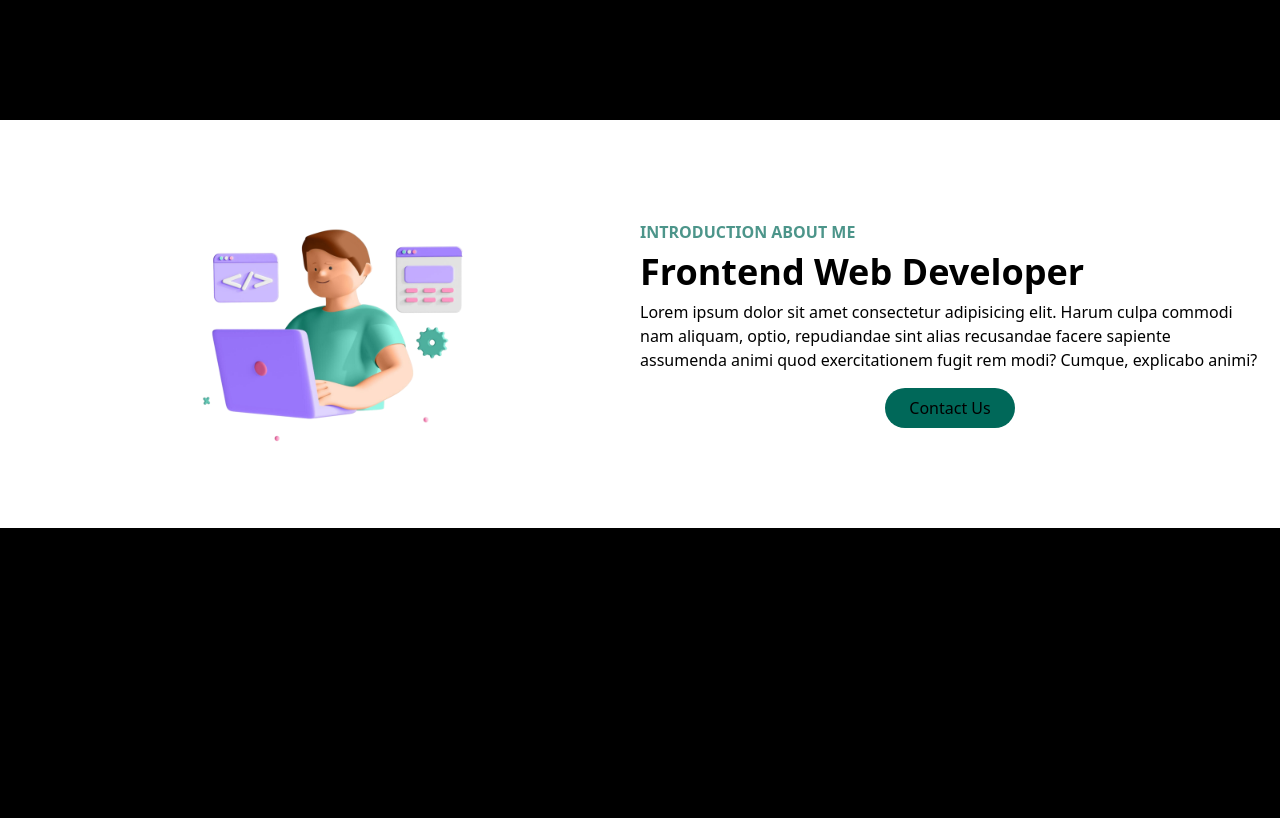
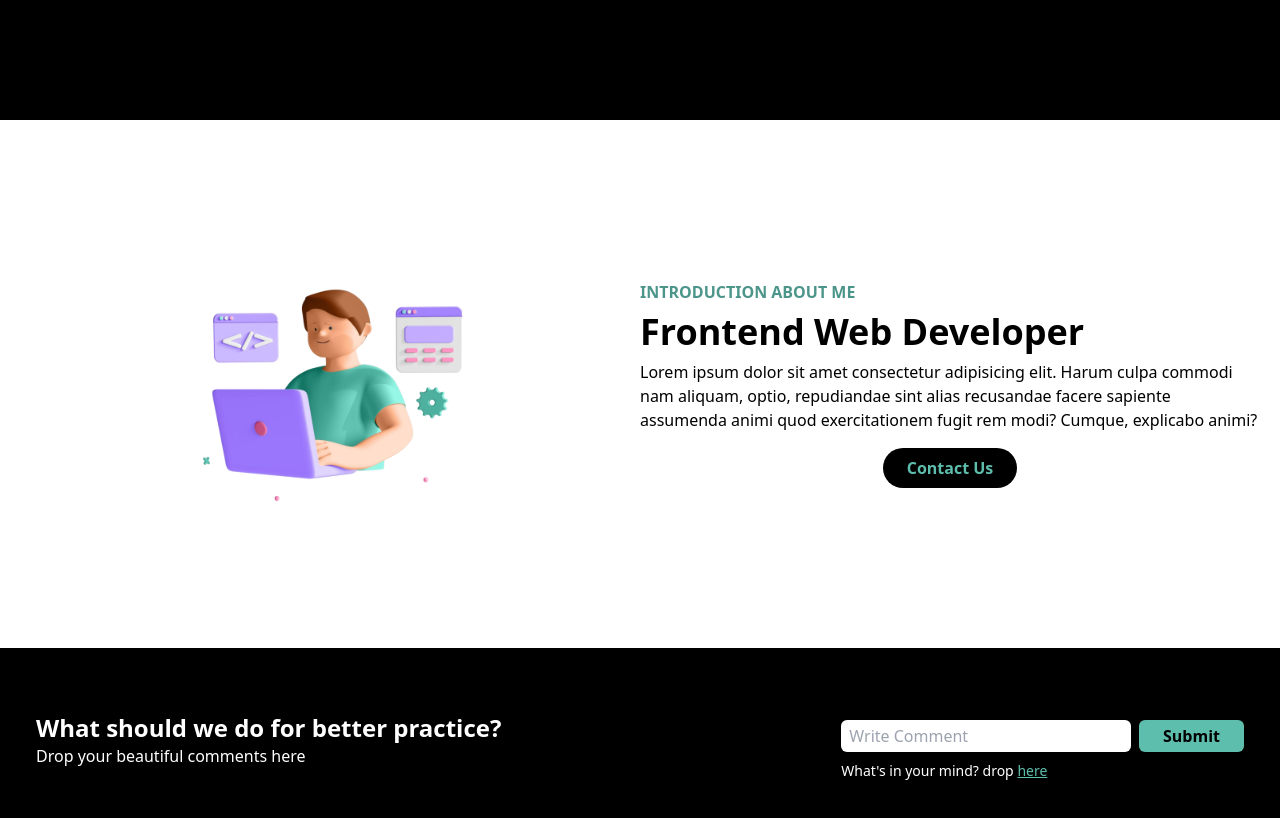
Before and after one commit to saaddirheny/Practice-Website, a React (Vite) app: page / in a window 1280 px wide. Shown: the part 640-1458 px from the top of the page. Before the commit the page ends 1168 px from the top, so only its background shows below. Built offline with nearby package versions, Linux system fonts and the light colour scheme.

Commit message:
news letter section added

```diff
--- a/src/App.jsx
+++ b/src/App.jsx
@@ -2,6 +2,7 @@ import React from 'react'
 import Navbar from './Components/Nav Bar/NavBar'
 import Hero from './Components/Nav Bar/Hero'
 import About from './Components/Nav Bar/About'
+import Newsletter from './Components/Nav Bar/Newsletter'
 
 const App = () => {
   return (
@@ -9,6 +10,7 @@ const App = () => {
     <Navbar/>
     <Hero/>
     <About/>
+    <Newsletter/>
     </>
   )
 }
--- a/src/Components/Nav Bar/About.jsx
+++ b/src/Components/Nav Bar/About.jsx
@@ -3,7 +3,7 @@ import Programmer from '../../assets/programmer.png'
 
 const About = () => {
   return (
-    <div className='w-full bg-white py-1 px-4'>
+    <div className='w-full bg-white py-16 px-4'>
       <div className='max-w-[1240px] w-full mx-auto grid md:grid-cols-2'>
         <img className='w-[400px] mx-auto' src={Programmer} alt="" />
         <div className='flex flex-col justify-center'>
@@ -13,7 +13,7 @@ const About = () => {
 
           <p>Lorem ipsum dolor sit amet consectetur adipisicing elit. Harum culpa commodi nam aliquam, optio, repudiandae sint alias recusandae facere sapiente assumenda animi quod exercitationem fugit rem modi? Cumque, explicabo animi?</p>
           <div className='flex items-center justify-center'>
-            <button className='bg-primary py-2 px-6 rounded-full text-black mt-4'>Contact Us</button>
+            <button className='bg-black py-2 px-6 rounded-full text-secondary font-bold mt-4'>Contact Us</button>
           </div>
         </div>
       </div>
--- a/src/Components/Nav Bar/Hero.jsx
+++ b/src/Components/Nav Bar/Hero.jsx
@@ -5,7 +5,7 @@ const Hero = () => {
   return (
     <div className='text-white '>
       <div className='max-w-[800px] w-full h-screen mt-[-96px] mx-auto items-center flex flex-col justify-center'>
-        <p className='uppercase text-[#006859] font-bold p-2'>Practicing Frontend Devlopment</p>
+        <p className='uppercase text-primary font-bold p-2'>Practicing Frontend Devlopment</p>
 
         <h1 className='font-bold md:text-7xl sm:6xl text-4xl p-2 md:p-6'>I'm Saad Ibrahim</h1>
 
@@ -26,7 +26,7 @@ const Hero = () => {
         />
       </div>
       <p className='text-gray-600 p-2 md:text-2xl text-xl '>Welcome here to explore my practice website. </p>
-      <button className='bg-primary py-2 px-6 rounded-full text-black mt-2'>Do Practice</button>
+      <button className='bg-secondary font-bold py-2 px-6 rounded-full text-black mt-4'>Do Practice</button>
 
       </div>
     </div>
--- a/src/Components/Nav Bar/Navbar.jsx
+++ b/src/Components/Nav Bar/Navbar.jsx
@@ -14,11 +14,11 @@ const Navbar = () => {
       <div className="flex justify-between items-center max-w-[1240px] w-full mx-auto px-4 text-white">
         <h1 className="text-[#006859] text-2xl font-bold">Practice.</h1>
         <ul className="hidden md:flex">
-          <li className="p-4">Home</li>
-          <li className="p-4">Company</li>
-          <li className="p-4">Resources</li>
-          <li className="p-4">About</li>
-          <li className="p-4">Contact</li>
+          <li className="p-4 cursor-pointer">Home</li>
+          <li className="p-4 cursor-pointer">Company</li>
+          <li className="p-4 cursor-pointer">Resources</li>
+          <li className="p-4 cursor-pointer">About</li>
+          <li className="p-4 cursor-pointer">Contact</li>
         </ul>
 
         <div className="block md:hidden">
@@ -26,7 +26,7 @@ const Navbar = () => {
         </div>
 
         <div className={nav ? "text-white bg-black fixed left-0 top-0 w-[60%] border-r border-r-gray-900 h-full ease-in-out duration-500" : "fixed left-[-100%]"}>
-          <h1 className="text-[#006859] text-2xl font-bold pl-3">Practice.</h1>
+          <h1 className="text-primary text-2xl font-bold pl-3">Practice.</h1>
           <ul className="">
             <li className="p-2  border-b">Home</li>
             <li className="p-2 border-b">Company</li>
--- /dev/null
+++ b/src/Components/Nav Bar/Newsletter.jsx
@@ -0,0 +1,38 @@
+import React from "react";
+
+const Newsletter = () => {
+  return (
+    <div className="w-full bg-black">
+      <div className="max-w-[1240px] text-white mx-auto py-16 px-4 grid lg:grid-cols-3">
+        <div className="lg:col-span-2">
+          <h3 className="font-bold md:text-2xl text-xl">
+            What should we do for better practice?
+          </h3>
+          <p className="pb-2">Drop your beautiful comments here</p>
+        </div>
+
+        {/* input */}
+        <div>
+      <div className="flex items-center justify-between flex-col sm:flex-row">
+          <input
+            className="rounded-md py-1 px-2 border-none focus:outline-secondary flex w-full mr-2 my-2"
+            type="text"
+            placeholder="Write Comment"
+          />
+
+          <button className="bg-secondary font-bold py-1 px-6 rounded-md text-black">
+            Submit
+          </button>
+
+          </div>
+          <p className=" text-[14px] hidden md:block">
+            What's in your mind? drop <span className="underline text-secondary cursor-pointer">here</span>
+          </p>
+        </div>
+
+      </div>
+    </div>
+  );
+};
+
+export default Newsletter;
--- a/tailwind.config.js
+++ b/tailwind.config.js
@@ -10,6 +10,7 @@ export default {
     extend: {
       colors:{
         primary: "#006859",
+        secondary:"#5ebead",
       }
     },
   },
```
